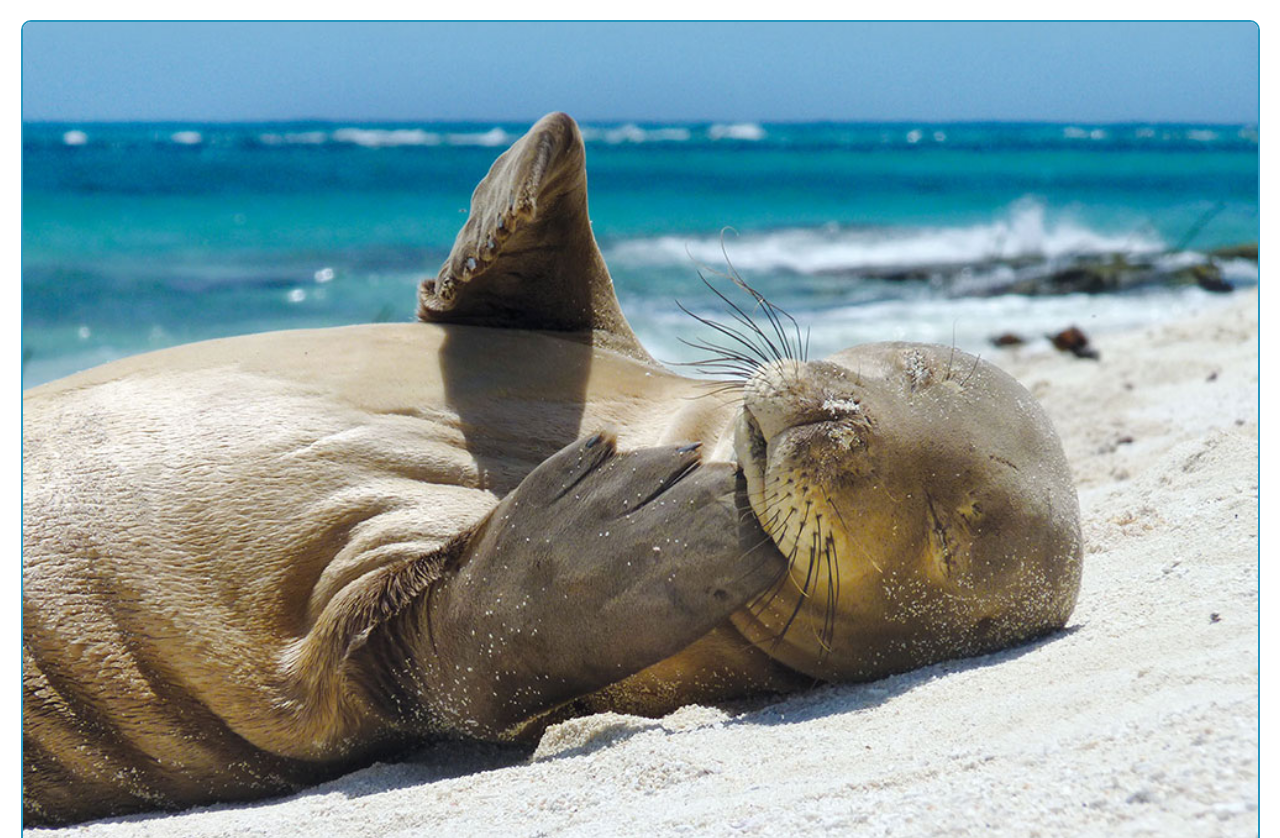
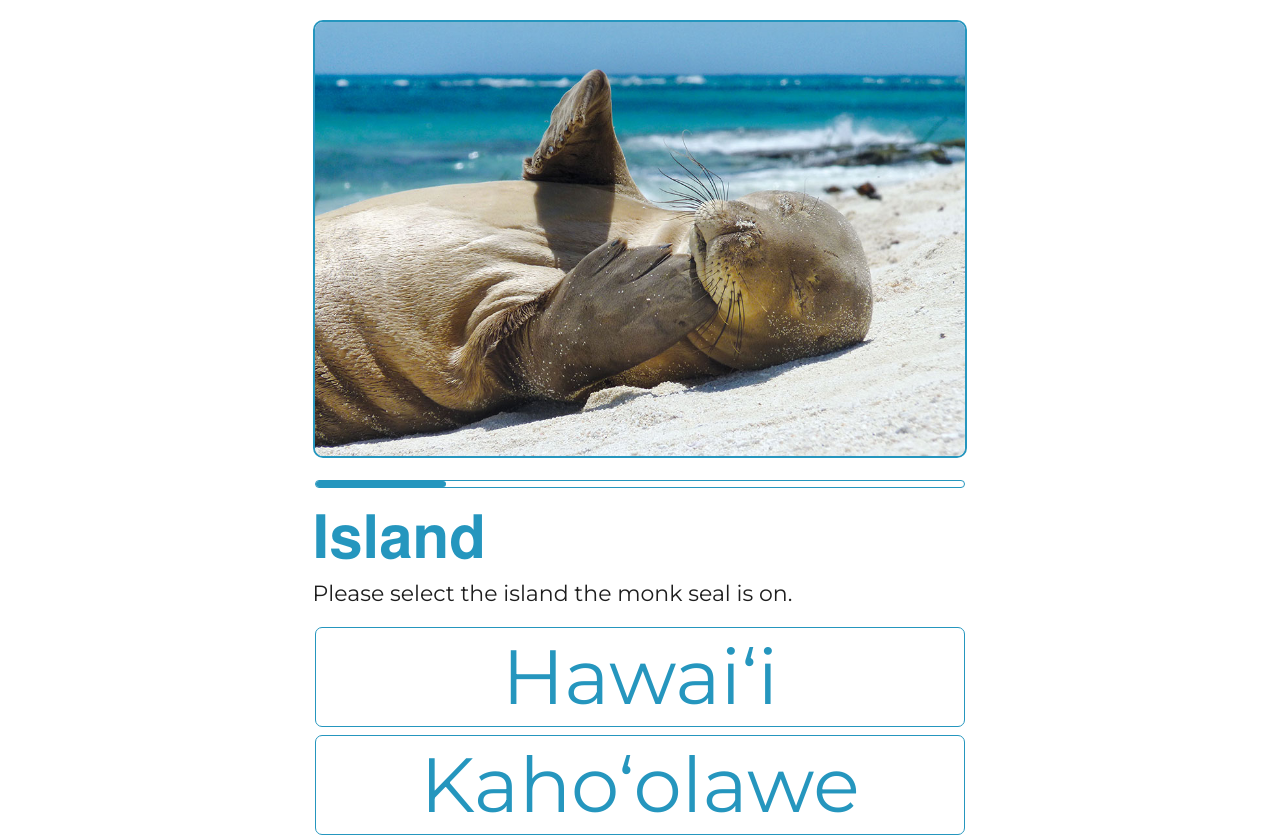
Before and after one commit to keskami/Monkseal-Database-Website, a plain HTML site: page Screens/home.html in a window 1280 px wide. Shown: the top 838 px of the page. Drawn offline with Linux system fonts and the light colour scheme.

Commit message:
width limiting

```diff
--- a/Screens/home.html
+++ b/Screens/home.html
@@ -8,8 +8,10 @@
   <body>
     <img class="img-monk" src="/img/waterMonk.jpg" alt="water monk seal" />
     <progress value="10" max="50"></progress>
+    <div class="allText">
     <h1 class="question">Island</h1>
     <p class="description">Please select the island the monk seal is on.</p>
+    </div>
     <button type="button">Hawai‘i</button>
     <button type="button">Kaho‘olawe</button>
     <button type="button">Kauai</button>
--- a/Screens/homeStyle.css
+++ b/Screens/homeStyle.css
@@ -2,6 +2,7 @@
     margin: 0;
     padding: 0;
 }
+
 
 .img-monk{
     display: block;
@@ -23,6 +24,7 @@ progress {
     margin-right: auto;
     margin-top: 22px;
     margin-bottom: 20px;
+
   }
   progress::-webkit-progress-bar {
     border: 1.5px solid #555;
@@ -36,22 +38,27 @@ progress {
   }
 
   .question{
-    text-align: left;
-    padding-left: 20px;
+    margin-right: 300px;
     font-family: NimbusBold;
-    font-size:  10vw;
+    font-size:  8.5vw;
+
     color:rgb(37, 150, 190);
   }
 
   .description{
+
+    font-family: MontserratLight;
+    font-size:  3.2vw;
+    color:rgb(30, 30, 30);
+
+  }
+
+  .allText{
+    margin-bottom: 20px;
     text-align: left;
-    padding-left: 20px;
-    padding-right: 20px;
-    padding-bottom: 20px;
-    font-family: MontserratLight;
-    font-size:  4.5vw;
-    color:rgb(30, 30, 30);
+    margin-left: 23px;
   }
+
 
   button{
     display: block;
@@ -68,6 +75,28 @@ progress {
     font-size: 6vw;
     font-family: MontserratLight;
 
+
+  }
+
+  @media only screen and (min-width: 700px) {
+    .img-monk{
+        width: 650px;
+    }
+    progress {
+        width: 650px;
+    }
+    button{
+        width: 650px;
+    }
+    .allText{
+        margin-left: calc(((100vw - 655px) / 2));
+    }
+    .question{
+        font-size: 60px;
+    }
+    .description{
+        font-size: 22px;
+    }
   }
 
   @font-face {
```
